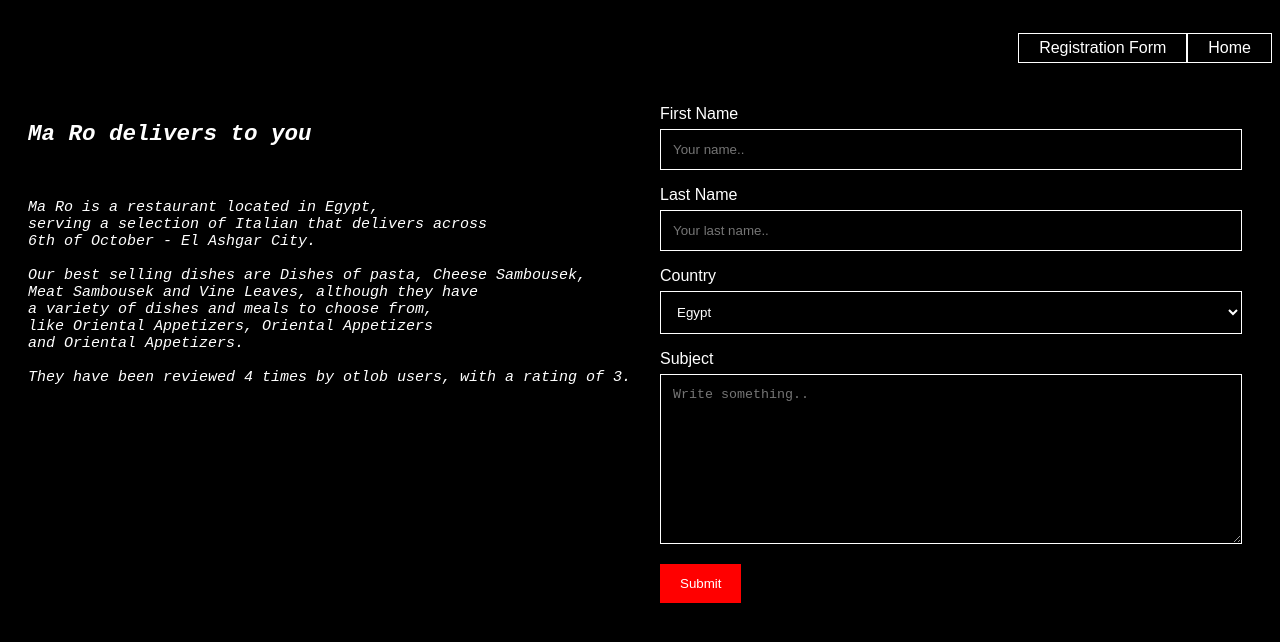
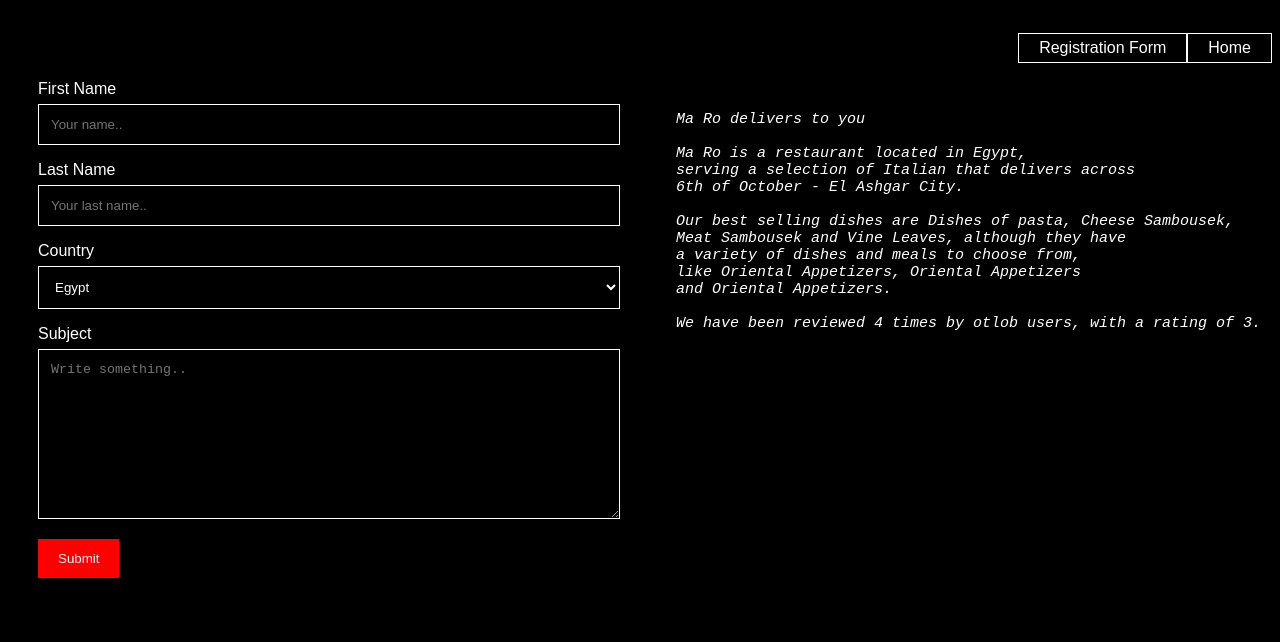
Before and after one commit to Mariam-Fathi/ECE-124C, a plain HTML site: page Contact.html in a window 1280 px wide. Drawn offline with Linux system fonts and the light colour scheme.

Commit message:
Update Contact.html

```diff
--- a/Contact.html
+++ b/Contact.html
@@ -130,27 +130,6 @@ input[type=submit]:hover {
     <li><a href="p1.html">Home</a></li>
   </ul> <br></br>
 
-  <div class="row">
-    <div class="column">
-<pre style="color: #fff; float: left; font-style:italic; font-size: 15px;">
-
-<h2>Ma Ro delivers to you</h2>
-
-Ma Ro is a restaurant located in Egypt,
-serving a selection of Italian that delivers across
-6th of October - El Ashgar City.
-
-Our best selling dishes are Dishes of pasta, Cheese Sambousek,
-Meat Sambousek and Vine Leaves, although they have
-a variety of dishes and meals to choose from,
-like Oriental Appetizers, Oriental Appetizers
-and Oriental Appetizers.
-
-They have been reviewed 4 times by otlob users, with a rating of 3.
-
-</pre>
-    </div>
-
 <div class="container">
    <div class="column">
       <form action="javascript:check();" autocomplete="off"  >
@@ -172,6 +151,25 @@ They have been reviewed 4 times by otlob users, with a rating of 3.
     </div>
   </div>
 
+  <pre style="color: #fff; float: left; font-style:italic; font-size: 15px;">
+
+    Ma Ro delivers to you
+
+    Ma Ro is a restaurant located in Egypt,
+    serving a selection of Italian that delivers across
+    6th of October - El Ashgar City.
+
+    Our best selling dishes are Dishes of pasta, Cheese Sambousek,
+    Meat Sambousek and Vine Leaves, although they have
+    a variety of dishes and meals to choose from,
+    like Oriental Appetizers, Oriental Appetizers
+    and Oriental Appetizers.
+
+    We have been reviewed 4 times by otlob users, with a rating of 3.
+
+    </pre>
+
+
   <script>
     function check(){
         if(confirm('Thank You for your opinion'))
```
